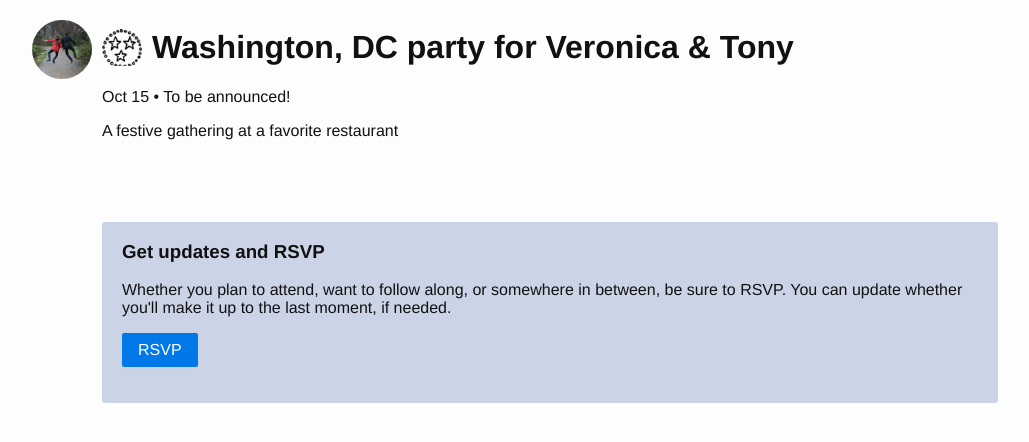
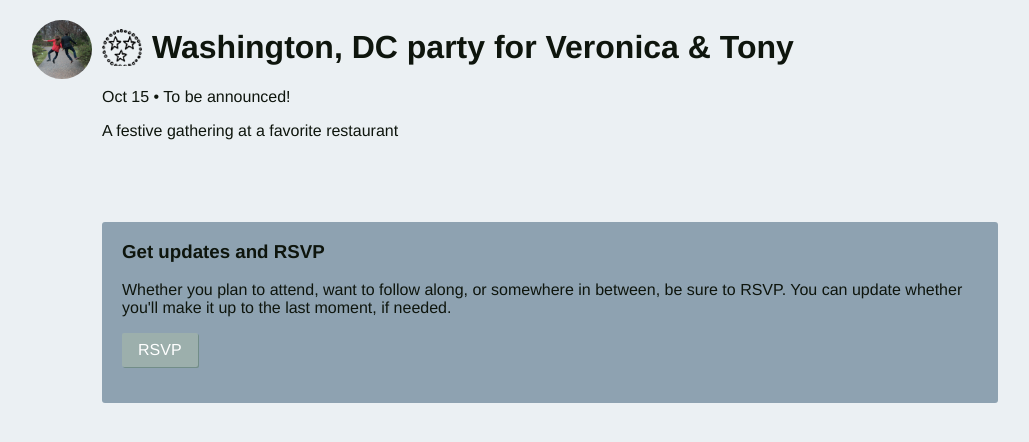
Before and after one commit to tpitale/wedding, a Jekyll site: the page built from dc.html, in a window 1280 px wide. Shown: the top 442 px of the page, without its empty margins (90-1119 px from the left). Built offline with Jekyll 4.4.1, drawn with Linux system fonts in a browser that asks for light colours.

Commit message:
Basic colors.

```diff
--- a/css/application.scss
+++ b/css/application.scss
@@ -10,16 +10,15 @@ $base-font-weight: 400;
 $small-font-size:  $base-font-size * 0.875;
 $base-line-height: 1.5;
 
-$pink: rgb(248, 132, 166);
-$sage: rgb(156, 175, 172);
-$pale-blue: 242 247 251;
-$slate-blue: rgb(99, 125, 144);
-$denim: rgb(224, 223, 221);
-$nearly-white: rgb(235, 240, 243);
-$nearly-black: rgb(14, 21, 13);
+$pink:            rgb(248, 132, 166);
+$sage:            rgb(156, 175, 172);
+$slate-blue:      rgb(99, 125, 144);
+$nearly-white:    rgb(235, 240, 243);
+$pale-blue:       rgb(242, 247, 251);
+$nearly-black:    rgb(14, 21, 13);
 
-$text-color:       #111;
-$background-color: #fdfdfd;
+$text-color:       $nearly-black; //Previously #111
+$background-color: $nearly-white; //Previously #fdfdfd
 $brand-color:      #2a7ae2;
 
 $grey-color:       #828282;
@@ -98,13 +97,16 @@ section {
 
 @mixin card {
     padding: 0 10px 20px;
-    background-color: rgba(0,44,137,.2);
+    background-color: lighten($slate-blue, 15%);
     border-radius: 3px;
 }
 
 .parties {
   overflow: hidden;
   padding: 0;
+
+  h3 {
+  }
 
   li {
     @include card;
@@ -144,11 +146,14 @@ section {
   margin-bottom: 3em;
 }
 
+a.button,
 .button {
   @extend .pure-button;
+  box-shadow: 1px 1px darken($sage, 15%);
 
   &.primary {
     @extend .pure-button-primary;
+    background-color: $sage;
   }
 }
 
```
